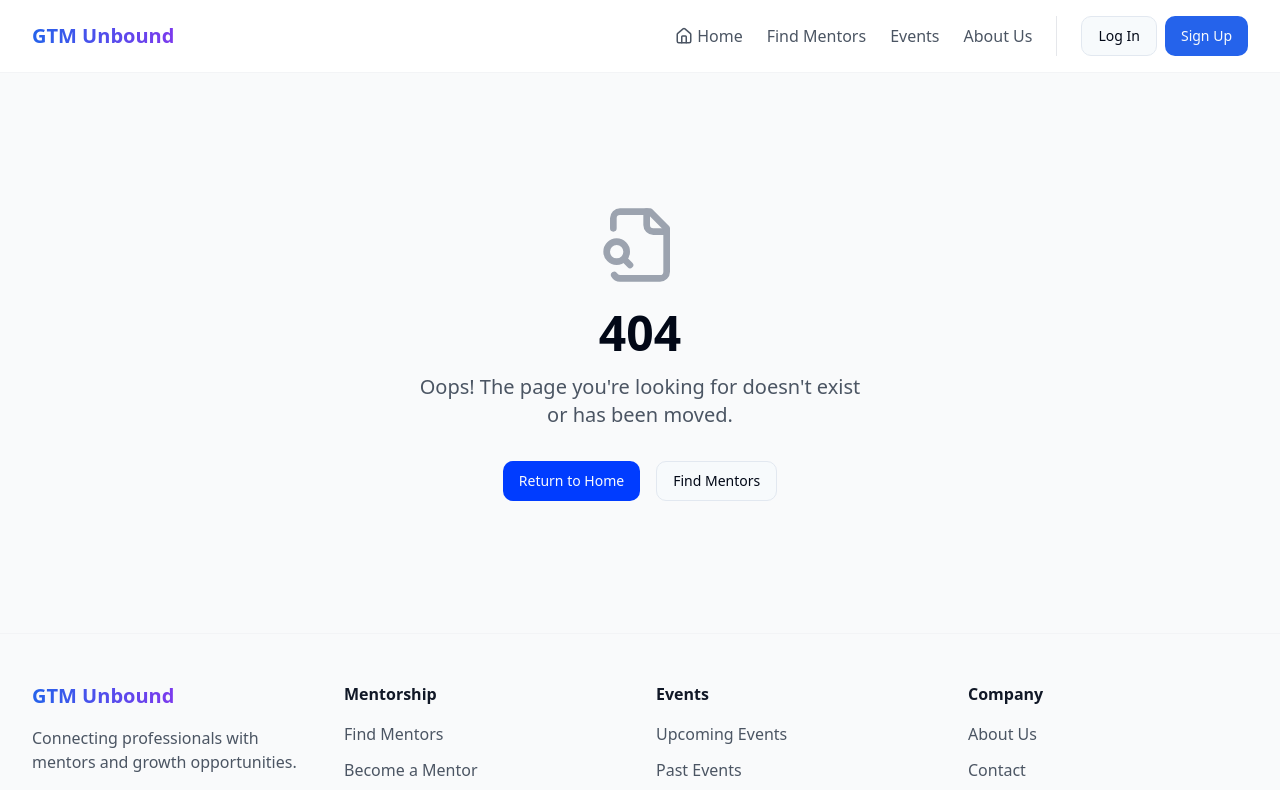
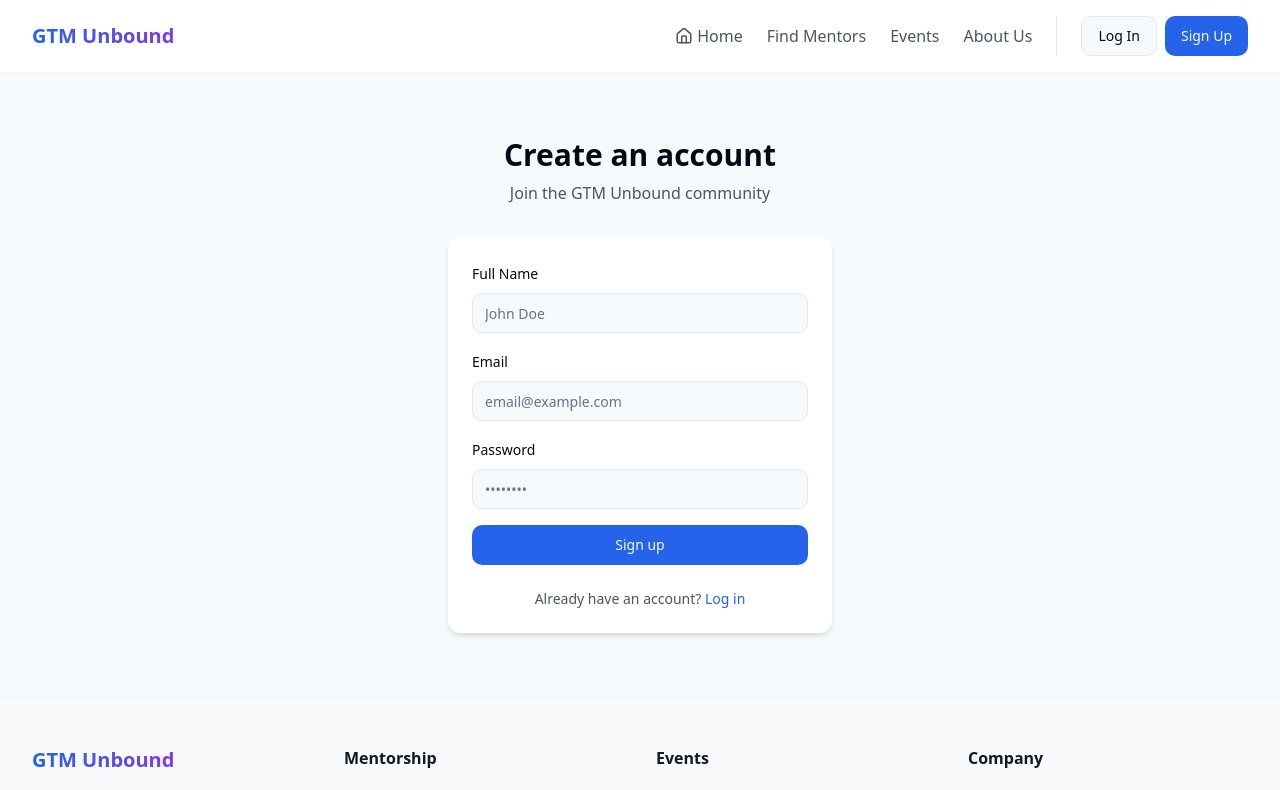
Before and after one commit to RITAM-GHOSH/unbound-mentorship-hub, a React (Vite) app: page /signup in a window 1280 px wide. Shown: the top 790 px of the page. Built offline with nearby package versions, Linux system fonts and the light colour scheme.

Commit message:
Fix: Login and signup functionality
Fixes the login and signup features.

```diff
--- a/src/App.tsx
+++ b/src/App.tsx
@@ -8,6 +8,8 @@ import Index from "./pages/Index";
 import Mentors from "./pages/Mentors";
 import Events from "./pages/Events";
 import About from "./pages/About";
+import Login from "./pages/Login";
+import Signup from "./pages/Signup";
 import NotFound from "./pages/NotFound";
 
 const queryClient = new QueryClient();
@@ -23,6 +25,8 @@ const App = () => (
           <Route path="/mentors" element={<Mentors />} />
           <Route path="/events" element={<Events />} />
           <Route path="/about" element={<About />} />
+          <Route path="/login" element={<Login />} />
+          <Route path="/signup" element={<Signup />} />
           {/* ADD ALL CUSTOM ROUTES ABOVE THE CATCH-ALL "*" ROUTE */}
           <Route path="*" element={<NotFound />} />
         </Routes>
--- /dev/null
+++ b/src/pages/Login.tsx
@@ -0,0 +1,122 @@
+
+import { useState } from "react";
+import { Link, useNavigate } from "react-router-dom";
+import { z } from "zod";
+import { useForm } from "react-hook-form";
+import { zodResolver } from "@hookform/resolvers/zod";
+import { Form, FormControl, FormField, FormItem, FormLabel, FormMessage } from "@/components/ui/form";
+import { Input } from "@/components/ui/input";
+import { Button } from "@/components/ui/button";
+import { useToast } from "@/hooks/use-toast";
+import Layout from "@/components/layout/Layout";
+
+const loginSchema = z.object({
+  email: z.string().email({ message: "Please enter a valid email address." }),
+  password: z.string().min(8, { message: "Password must be at least 8 characters." }),
+});
+
+type LoginFormValues = z.infer<typeof loginSchema>;
+
+const Login = () => {
+  const [isLoading, setIsLoading] = useState(false);
+  const navigate = useNavigate();
+  const { toast } = useToast();
+
+  const form = useForm<LoginFormValues>({
+    resolver: zodResolver(loginSchema),
+    defaultValues: {
+      email: "",
+      password: "",
+    },
+  });
+
+  const onSubmit = async (data: LoginFormValues) => {
+    setIsLoading(true);
+    try {
+      // This is a placeholder - will be connected to Supabase auth
+      console.log("Login attempt with:", data);
+      toast({
+        title: "Login placeholder",
+        description: "Real authentication will be implemented with Supabase integration",
+      });
+      // For now, we'll simulate a successful login
+      setTimeout(() => {
+        navigate("/");
+      }, 2000);
+    } catch (error) {
+      toast({
+        title: "Login failed",
+        description: "Please check your credentials and try again.",
+        variant: "destructive",
+      });
+    } finally {
+      setIsLoading(false);
+    }
+  };
+
+  return (
+    <Layout>
+      <div className="gtm-container py-16 max-w-md mx-auto">
+        <div className="text-center mb-8">
+          <h1 className="text-3xl font-bold mb-2">Welcome back</h1>
+          <p className="text-gray-600">Log in to your GTM Unbound account</p>
+        </div>
+
+        <div className="bg-white p-6 rounded-lg shadow-md">
+          <Form {...form}>
+            <form onSubmit={form.handleSubmit(onSubmit)} className="space-y-4">
+              <FormField
+                control={form.control}
+                name="email"
+                render={({ field }) => (
+                  <FormItem>
+                    <FormLabel>Email</FormLabel>
+                    <FormControl>
+                      <Input placeholder="email@example.com" {...field} />
+                    </FormControl>
+                    <FormMessage />
+                  </FormItem>
+                )}
+              />
+
+              <FormField
+                control={form.control}
+                name="password"
+                render={({ field }) => (
+                  <FormItem>
+                    <FormLabel>Password</FormLabel>
+                    <FormControl>
+                      <Input type="password" placeholder="••••••••" {...field} />
+                    </FormControl>
+                    <FormMessage />
+                  </FormItem>
+                )}
+              />
+
+              <div className="flex justify-between items-center text-sm mt-2">
+                <Link to="/forgot-password" className="text-gtm-blue hover:underline">
+                  Forgot password?
+                </Link>
+              </div>
+
+              <Button type="submit" className="w-full bg-gtm-blue hover:bg-blue-600" disabled={isLoading}>
+                {isLoading ? "Logging in..." : "Log in"}
+              </Button>
+            </form>
+          </Form>
+
+          <div className="mt-6 text-center">
+            <p className="text-gray-600 text-sm">
+              Don't have an account?{" "}
+              <Link to="/signup" className="text-gtm-blue hover:underline">
+                Sign up
+              </Link>
+            </p>
+          </div>
+        </div>
+      </div>
+    </Layout>
+  );
+};
+
+export default Login;
--- /dev/null
+++ b/src/pages/Signup.tsx
@@ -0,0 +1,132 @@
+
+import { useState } from "react";
+import { Link, useNavigate } from "react-router-dom";
+import { z } from "zod";
+import { useForm } from "react-hook-form";
+import { zodResolver } from "@hookform/resolvers/zod";
+import { Form, FormControl, FormField, FormItem, FormLabel, FormMessage } from "@/components/ui/form";
+import { Input } from "@/components/ui/input";
+import { Button } from "@/components/ui/button";
+import { useToast } from "@/hooks/use-toast";
+import Layout from "@/components/layout/Layout";
+
+const signupSchema = z.object({
+  fullName: z.string().min(3, { message: "Full name must be at least 3 characters." }),
+  email: z.string().email({ message: "Please enter a valid email address." }),
+  password: z.string().min(8, { message: "Password must be at least 8 characters." }),
+});
+
+type SignupFormValues = z.infer<typeof signupSchema>;
+
+const Signup = () => {
+  const [isLoading, setIsLoading] = useState(false);
+  const navigate = useNavigate();
+  const { toast } = useToast();
+
+  const form = useForm<SignupFormValues>({
+    resolver: zodResolver(signupSchema),
+    defaultValues: {
+      fullName: "",
+      email: "",
+      password: "",
+    },
+  });
+
+  const onSubmit = async (data: SignupFormValues) => {
+    setIsLoading(true);
+    try {
+      // This is a placeholder - will be connected to Supabase auth
+      console.log("Signup attempt with:", data);
+      toast({
+        title: "Signup placeholder",
+        description: "Real registration will be implemented with Supabase integration",
+      });
+      // For now, we'll simulate a successful signup
+      setTimeout(() => {
+        navigate("/");
+      }, 2000);
+    } catch (error) {
+      toast({
+        title: "Signup failed",
+        description: "Please try again with a different email address.",
+        variant: "destructive",
+      });
+    } finally {
+      setIsLoading(false);
+    }
+  };
+
+  return (
+    <Layout>
+      <div className="gtm-container py-16 max-w-md mx-auto">
+        <div className="text-center mb-8">
+          <h1 className="text-3xl font-bold mb-2">Create an account</h1>
+          <p className="text-gray-600">Join the GTM Unbound community</p>
+        </div>
+
+        <div className="bg-white p-6 rounded-lg shadow-md">
+          <Form {...form}>
+            <form onSubmit={form.handleSubmit(onSubmit)} className="space-y-4">
+              <FormField
+                control={form.control}
+                name="fullName"
+                render={({ field }) => (
+                  <FormItem>
+                    <FormLabel>Full Name</FormLabel>
+                    <FormControl>
+                      <Input placeholder="John Doe" {...field} />
+                    </FormControl>
+                    <FormMessage />
+                  </FormItem>
+                )}
+              />
+
+              <FormField
+                control={form.control}
+                name="email"
+                render={({ field }) => (
+                  <FormItem>
+                    <FormLabel>Email</FormLabel>
+                    <FormControl>
+                      <Input placeholder="email@example.com" {...field} />
+                    </FormControl>
+                    <FormMessage />
+                  </FormItem>
+                )}
+              />
+
+              <FormField
+                control={form.control}
+                name="password"
+                render={({ field }) => (
+                  <FormItem>
+                    <FormLabel>Password</FormLabel>
+                    <FormControl>
+                      <Input type="password" placeholder="••••••••" {...field} />
+                    </FormControl>
+                    <FormMessage />
+                  </FormItem>
+                )}
+              />
+
+              <Button type="submit" className="w-full bg-gtm-blue hover:bg-blue-600" disabled={isLoading}>
+                {isLoading ? "Creating account..." : "Sign up"}
+              </Button>
+            </form>
+          </Form>
+
+          <div className="mt-6 text-center">
+            <p className="text-gray-600 text-sm">
+              Already have an account?{" "}
+              <Link to="/login" className="text-gtm-blue hover:underline">
+                Log in
+              </Link>
+            </p>
+          </div>
+        </div>
+      </div>
+    </Layout>
+  );
+};
+
+export default Signup;
```
